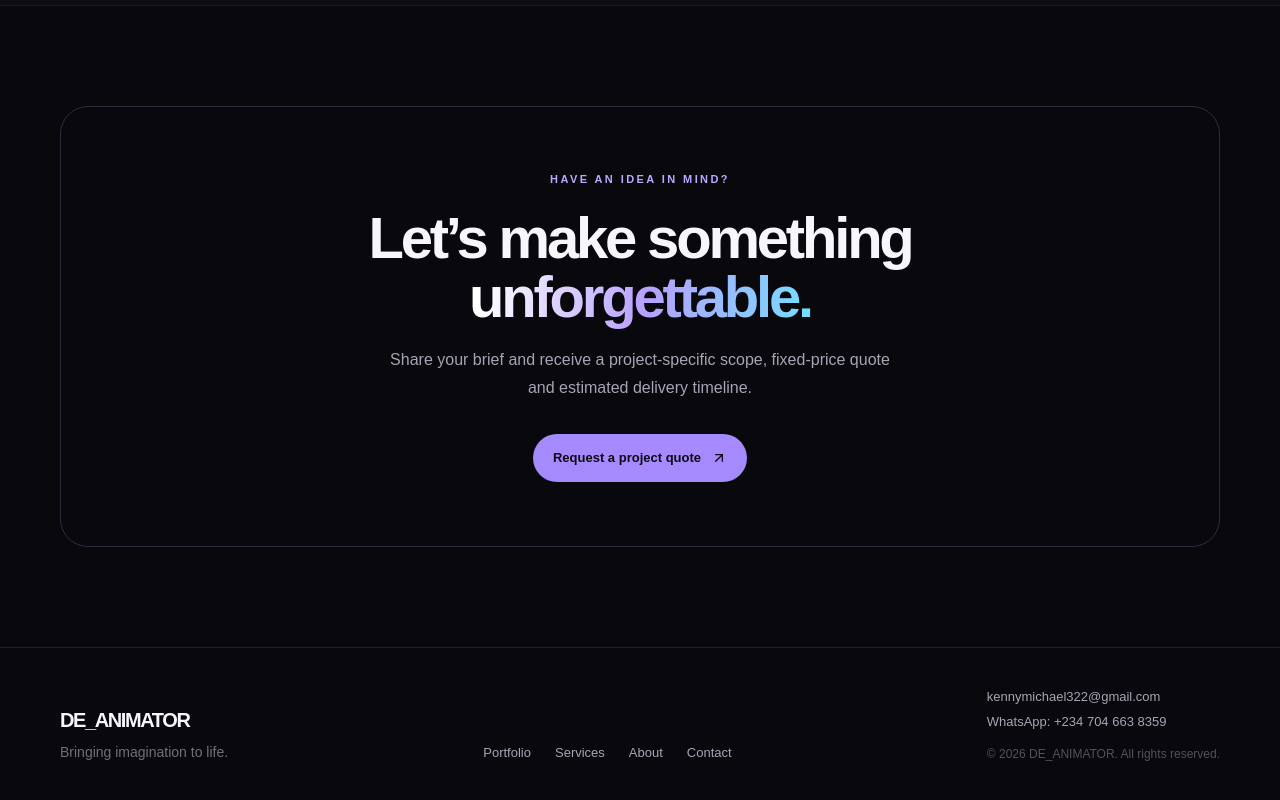
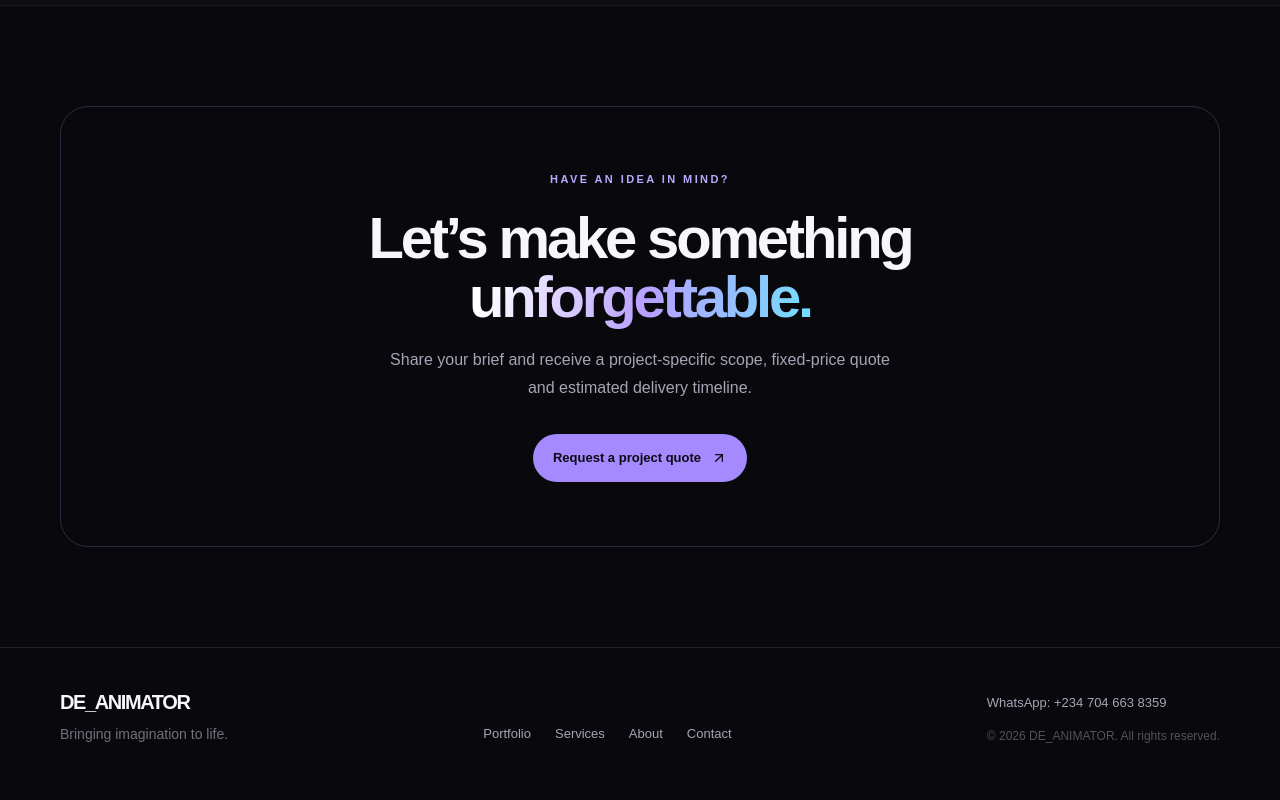
Before and after one commit to kenny6292/DE_ANIMATOR, a Next.js app: page / in a window 1280 px wide. Shown: the part 4384-5184 px from the top of the page. Built offline with nearby package versions, Linux system fonts and the light colour scheme.

Commit message:
Remove email contact from footer temporarily

```diff
--- a/src/components/Footer.jsx
+++ b/src/components/Footer.jsx
@@ -1,6 +1,5 @@
 import Link from "next/link";
 
-const emailAddress = "kennymichael322@gmail.com";
 const whatsappUrl = "https://wa.me/2347046638359";
 
 export default function Footer() {
@@ -18,7 +17,6 @@ export default function Footer() {
           <Link className="footer-link" href="/contact">Contact</Link>
         </div>
         <div className="flex flex-col gap-2 text-xs text-zinc-500">
-          <a className="footer-link" href={`mailto:${emailAddress}`}>{emailAddress}</a>
           <a className="footer-link" href={whatsappUrl} target="_blank" rel="noreferrer">WhatsApp: +234 704 663 8359</a>
           <p className="mt-2 text-zinc-600">© {new Date().getFullYear()} DE_ANIMATOR. All rights reserved.</p>
         </div>
```
